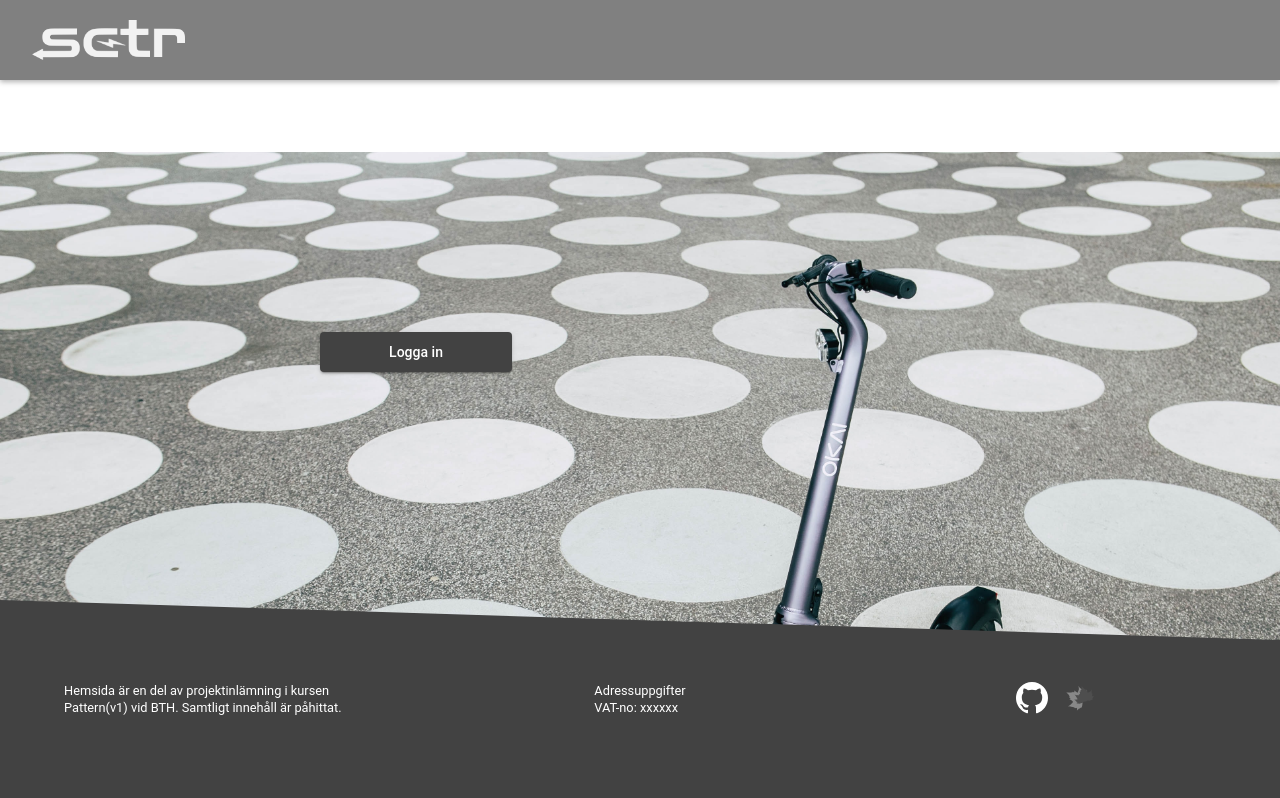
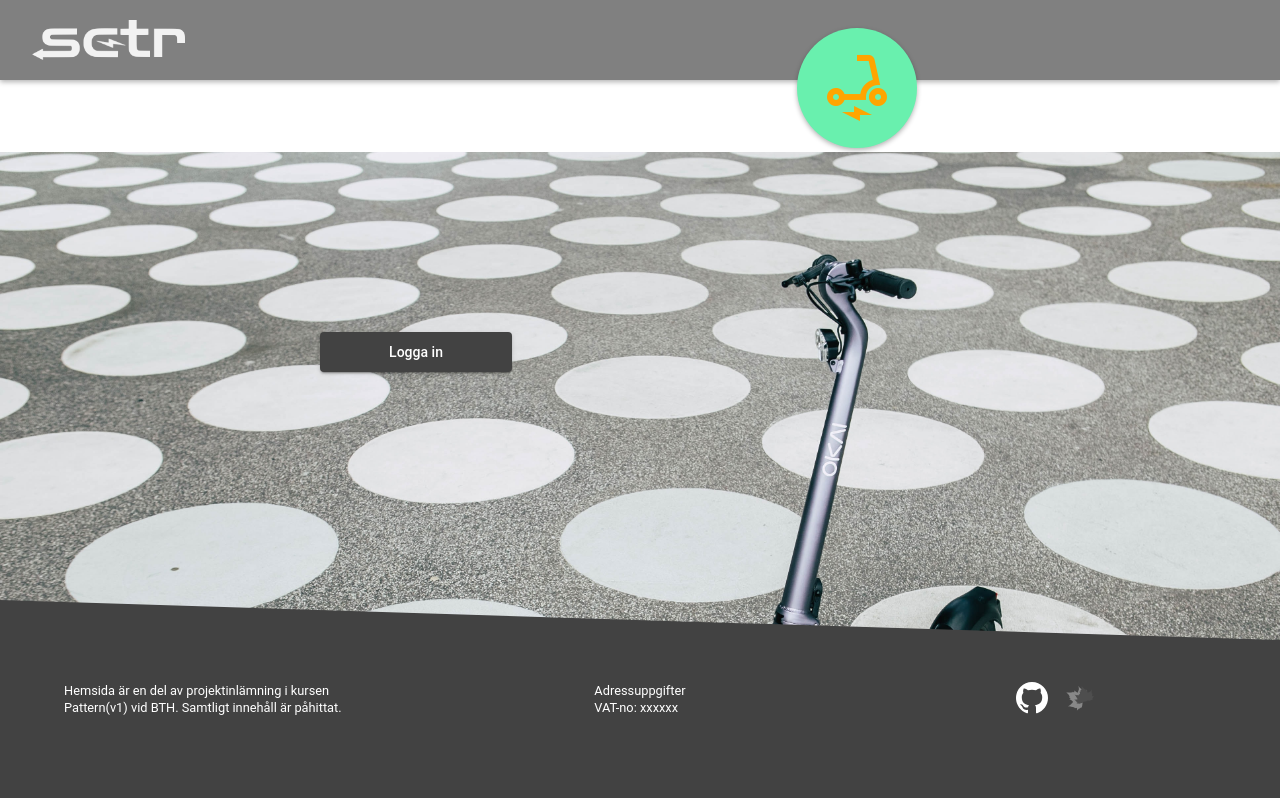
Before and after one commit to fahlstrm/pattern-adminweb, an Angular app: page /customers in a window 1280 px wide. Shown: the top 798 px of the page. Built offline with nearby package versions, Linux system fonts and the light colour scheme; no server answers; what @asymmetrik/ngx-leaflet would draw is missing.

Commit message:
icon in header added

```diff
--- a/src/app/components/header/header.component.css
+++ b/src/app/components/header/header.component.css
@@ -1,7 +1,7 @@
 :host {
     height: 100%;
-    display: flex;
-    padding-left: 2em;
+    display: grid;
+    padding: 0 2em;
 }
 
 img {
@@ -9,3 +9,15 @@ img {
     align-self:center;
     z-index: 3;
 }
+
+
+.round {
+    margin-top: 6em;
+    grid-column: 8/span 4;
+    height: 15vh;
+    width: 15vh;
+}
+
+.icon-display {
+    transform: scale(3);
+}
--- a/src/app/components/header/header.component.html
+++ b/src/app/components/header/header.component.html
@@ -2,3 +2,5 @@
 <h2> {{subtitle}} </h2> -->
 
 <img src="assets/img/icon/white.png" alt="logo">
+
+<div class="round green-background box-shadow"><mat-icon class="icon-display orange">electric_scooter</mat-icon></div>
--- a/src/app/components/header/header.component.ts
+++ b/src/app/components/header/header.component.ts
@@ -6,7 +6,7 @@ import { Component, OnInit, HostBinding } from '@angular/core';
   styleUrls: ['./header.component.css']
 })
 export class HeaderComponent implements OnInit {
-  // @HostBinding('class') classes = 'grid grid-wrap';
+  @HostBinding('class') classes = 'grid grid-wrap';
 
   title = 'Sctr';
   subtitle = 'Admin';
--- a/src/app/components/routes/city/city.component.css
+++ b/src/app/components/routes/city/city.component.css
@@ -42,21 +42,6 @@ span p {
     font-size: 0.8em;
 }
 
-.round {
-    width: 30px;
-    height: 30px;
-    border-radius: 50%;
-    display: flex;
-    align-items: center;
-    justify-content: center;
-    align-self: center;
-}
-
-
-
-
-
-
 
 .active {
     color: #69f0ae;
--- a/src/app/components/routes/city/city.component.html
+++ b/src/app/components/routes/city/city.component.html
@@ -1,4 +1,4 @@
-<a *ngFor="let city of cityService.cities | async" routerLink="/city/{{city.name}}" routerLinkActive="active" class="nav-link">{{city.name}}</a>
+<a *ngFor="let city of cityService.cities | async" routerLink="/city/{{city.name}}" routerLinkActive="active" class="nav-link darkgrey">{{city.name}}</a>
 
 <span>
     <div class="round green-background"><mat-icon>electric_scooter</mat-icon></div>
--- a/src/app/components/tables/customer-table/customer-table.component.html
+++ b/src/app/components/tables/customer-table/customer-table.component.html
@@ -21,7 +21,7 @@
     <!-- paymentTerms Column -->
     <ng-container matColumnDef="payment_terms">
       <th mat-header-cell *matHeaderCellDef mat-sort-header>Betalningsmetod</th>
-      <td mat-cell *matCellDef="let row">{{row.payment_terms}}</td>
+      <td mat-cell *matCellDef="let row">{{row.payment_terms == 'invoice' ? 'Faktura' : 'Konto'}}</td>
     </ng-container>
 
     <tr mat-header-row *matHeaderRowDef="displayedColumns"></tr>
--- a/src/app/components/tables/log-table/log-table.component.ts
+++ b/src/app/components/tables/log-table/log-table.component.ts
@@ -38,10 +38,7 @@ export class LogTableComponent implements AfterViewInit {
   ) {
     this.logSubscription = this.customerService.getLog().subscribe(resources => {
       this.dataSource.data = resources;
-      this.dataSource.data.forEach(row => {
-        row.start_time = Date.parse(row.start_time);
-        row.end_time = Date.parse(row.end_time);
-      })
+
       this.dataSource.sort = this.sort;
       this.dataSource.paginator = this.paginator;
       this.table.dataSource = this.dataSource;
@@ -49,7 +46,12 @@ export class LogTableComponent implements AfterViewInit {
    }
 
 
-  ngAfterViewInit(): void {}
+  ngAfterViewInit(): void {
+    this.dataSource.data.forEach(row => {
+      row.start_time = Date.parse(row.start_time);
+      row.end_time = Date.parse(row.end_time);
+    })
+  }
 
 
   openDialog(log: any): void {
--- a/src/styles.css
+++ b/src/styles.css
@@ -72,9 +72,24 @@ app-footer {
     color: orange;
 }
 
+a {
+    text-decoration: none;
+}
+
 /* table-row hoover */
 .mat-row:hover {
     background-color: rgba(211, 211, 211, 0.61);;
+}
+
+
+.round {
+    width: 30px;
+    height: 30px;
+    border-radius: 50%;
+    display: flex;
+    align-items: center;
+    justify-content: center;
+    align-self: center;
 }
 
 
```
